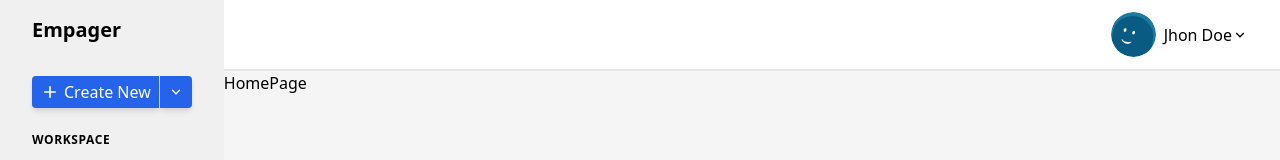
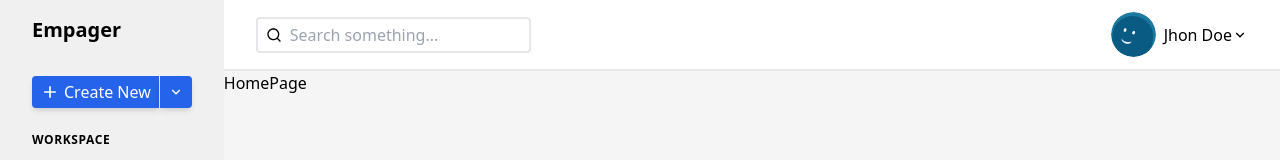
Before and after one commit to Simo672K/empager, a React (Vite) app: page / in a window 1280 px wide. Shown: the top 160 px of the page. Built offline with nearby package versions, Linux system fonts and the light colour scheme; the HTML template or start-up script is replaced by a standard one.

Commit message:
topbar search form

```diff
--- /dev/null
+++ b/src/components/Search/Search.tsx
@@ -0,0 +1,18 @@
+import * as Form from "@radix-ui/react-form";
+import { RiSearchLine } from "react-icons/ri";
+
+function Search() {
+  return (
+    <div className="border-2 flex items-center px-2 py-1 rounded focus-within:border-blue-600 focus-within:w-96 focus-within:transition-all focus-within:duration-500">
+      <RiSearchLine className="me-2"/>
+      <Form.Root className="flex-grow">
+        <Form.Field name="search">
+          <Form.Control asChild>
+            <input className="outline-none w-full" type="text" placeholder="Search something..."/>
+          </Form.Control>
+        </Form.Field>
+      </Form.Root>
+    </div>
+  )
+}
+export default Search
--- a/src/components/Topbar/Topbar.tsx
+++ b/src/components/Topbar/Topbar.tsx
@@ -1,11 +1,13 @@
+import Search from "../Search/Search"
 import TopbarDropdown from "./TopbarDropdown"
 
 
 function Topbar() {
   return (
-    <div className="bg-white border-b-2 py-3 px-8 flex items-center">
+    <nav className="bg-white border-b-2 py-3 px-8 flex items-center">
+      <Search />
       <TopbarDropdown/>
-    </div>
+    </nav>
   )
 }
 export default Topbar
```
